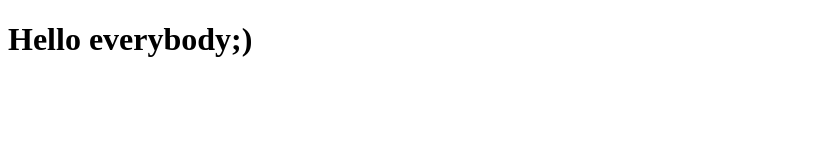
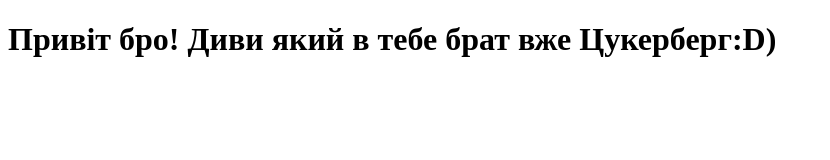
Before and after one commit to IlyaVar/Itstudy, a plain HTML site: page index.html in a window 1280 px wide. Shown: the whole page, without its empty margins (0-830 px from the left). Drawn offline with Linux system fonts and the light colour scheme.

Commit message:
Update index.html

```diff
--- a/index.html
+++ b/index.html
@@ -7,6 +7,7 @@
     <title>Document</title>
 </head>
 <body>
-    <h1>Hello everybody;)</h1>
+    <h1>Привіт бро!
+        Диви який в тебе брат вже Цукерберг:D)</h1>
 </body>
 </html>
```
